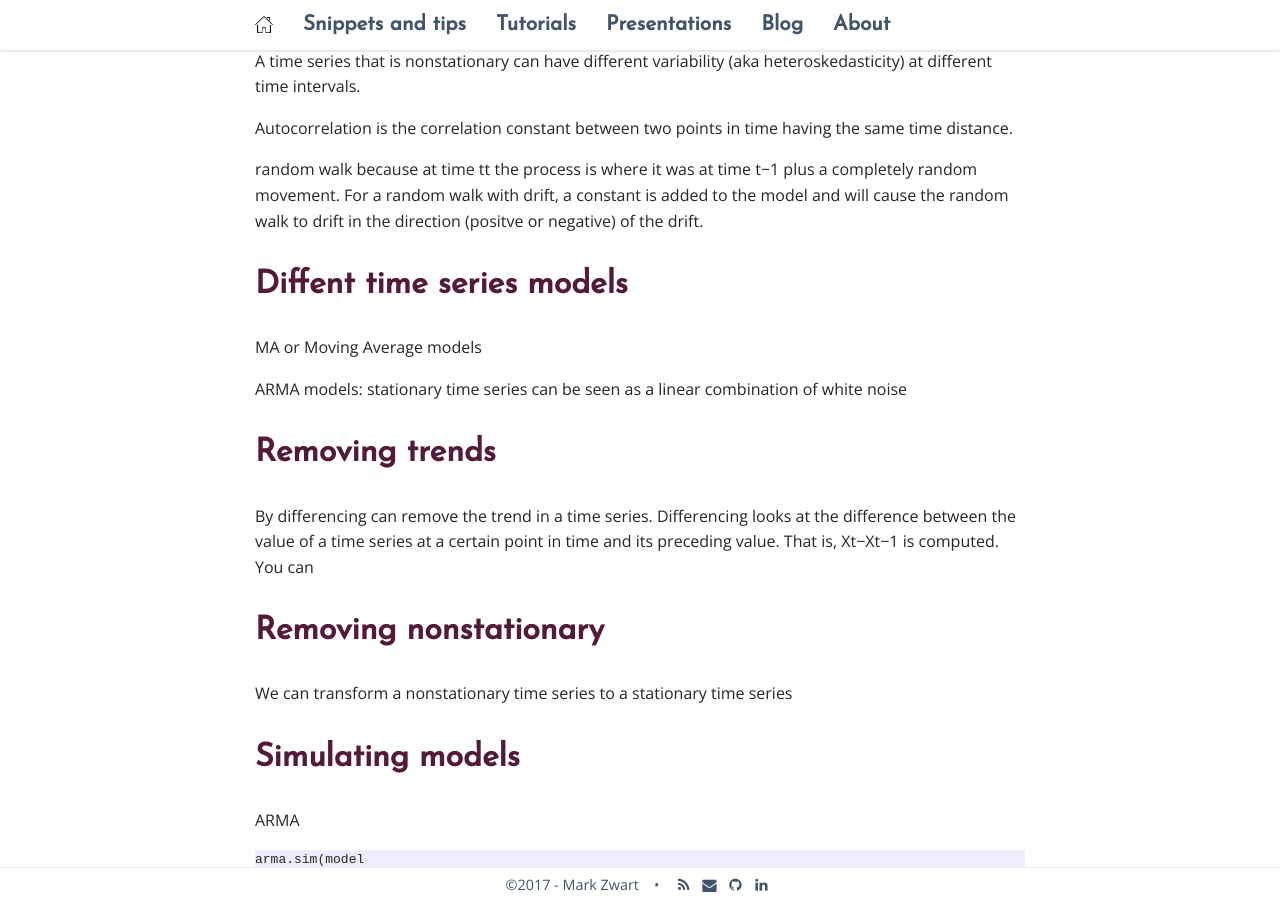
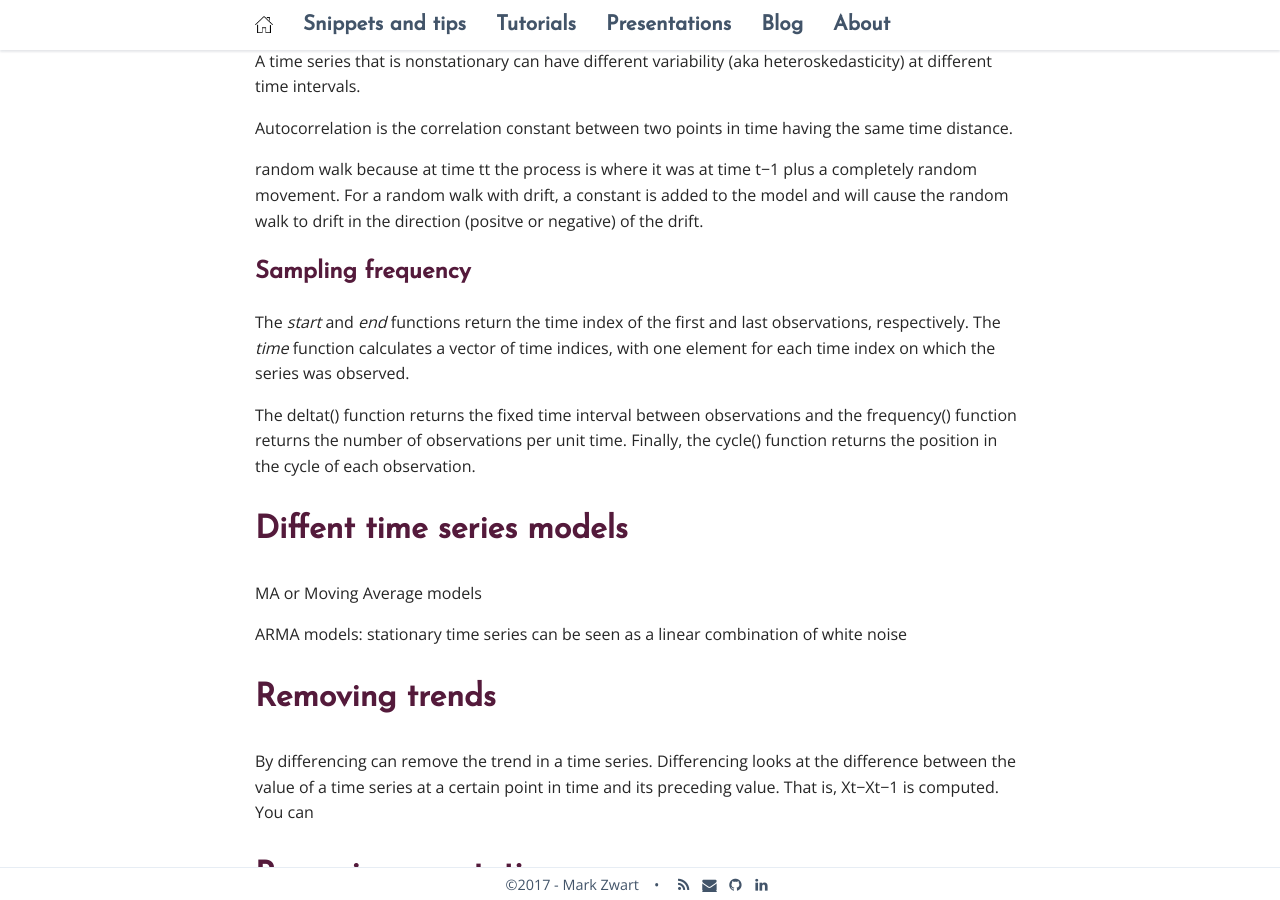
Before and after one commit to mark-me/mark-me.github.io, a Jekyll site: the page built from _pages/tutorials/time-series-forecasting/time-series-forecasting.md, in a window 1280 px wide and 900 px high, scrolled down 560 px. Built offline with Jekyll 4.4.1, drawn with Linux system fonts in a browser that asks for light colours; nearby versions of some CDN libraries; comment, search, counter and statistics services are not loaded.

Commit message:
Update time-series-forecasting.md

```diff
--- a/_pages/tutorials/time-series-forecasting/time-series-forecasting.md
+++ b/_pages/tutorials/time-series-forecasting/time-series-forecasting.md
@@ -22,6 +22,13 @@ A time series that is nonstationary can have different variability (aka heterosk
 Autocorrelation is the correlation constant between two points in time having the same time distance.
 
 random walk because at time tt the process is where it was at time t−1 plus a completely random movement. For a random walk with drift, a constant is added to the model and will cause the random walk to drift in the direction (positve or negative) of the drift.
+
+## Sampling frequency
+
+The _start_ and _end_ functions return the time index of the first and last observations, respectively. The _time_ function calculates a vector of time indices, with one element for each time index on which the series was observed.
+
+The deltat() function returns the fixed time interval between observations and the frequency() function returns the number of observations per unit time. Finally, the cycle() function returns the position in the cycle of each observation.
+
 
 # Diffent time series models
 
```
